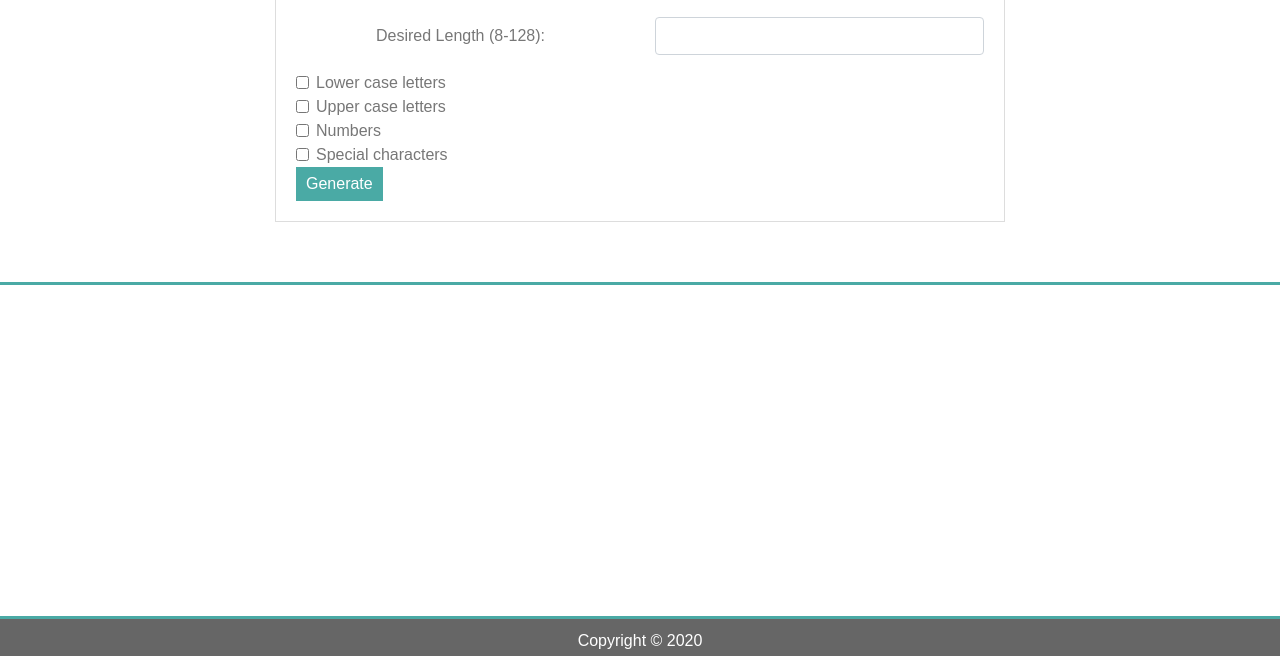
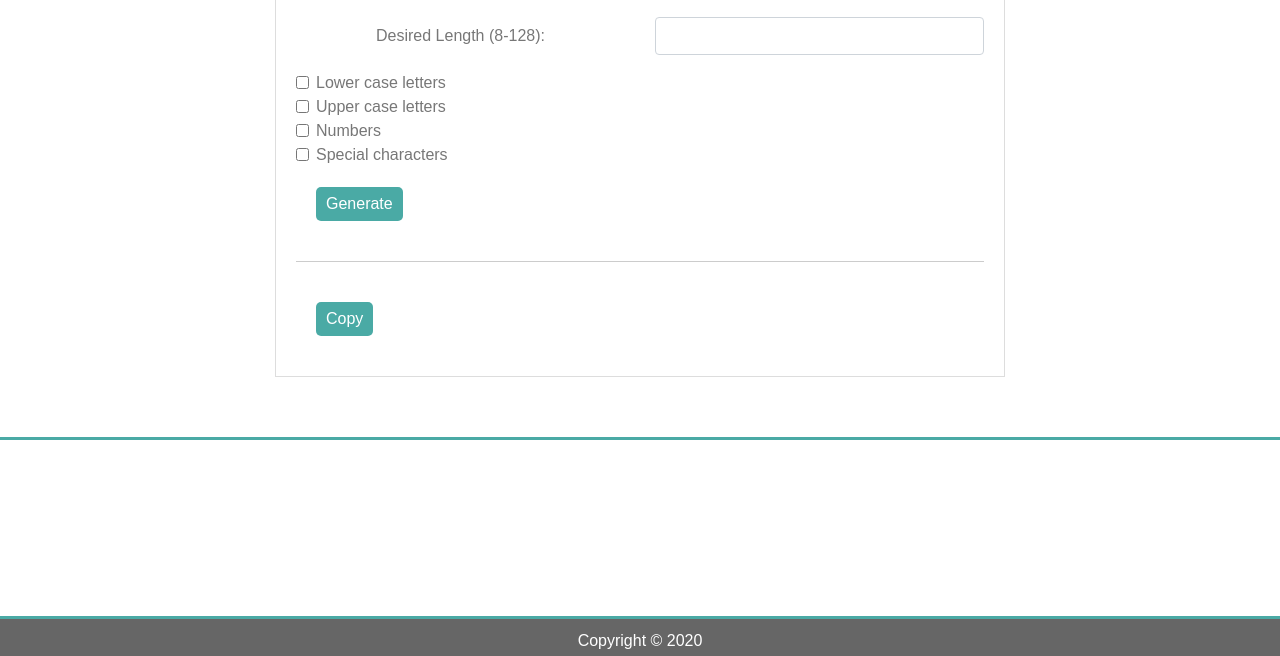
Before and after one commit to yttel/password-generator, a plain HTML site: page index.html in a window 1280 px wide. Shown: the part 144-800 px from the top of the page. Drawn offline with nearby package versions, Linux system fonts and the light colour scheme.

Commit message:
check this

```diff
--- a/index.html
+++ b/index.html
@@ -42,11 +42,11 @@
                 <form class="fullWidth">
 
                   <div class="form-group row">
-                    <label for="inputLength" class="col-sm-6 col-form-label centerText">
+                    <label for="inputLength" class="col-sm-12 col-md-6 col-form-label centerText">
                       Desired Length (8-128):
                     </label>
 
-                    <div class="col-sm-6">
+                    <div class="col-sm-12 col-md-6">
                       <input type="number" class="form-control" id="inputLength" min="8" max="128" placeholder="">
                     </div>
                   </div>
@@ -79,12 +79,29 @@
                     </label>
                   </div>
 
-                  <button class="submit"> <!--disabled until one box is checked-->
+                  <button class="myButton"> <!--only works if at least one button is pressed, use atLeastOne()?-->
                     Generate
                   </button>
                 </form>
 
-              </div> <!--content below heading and line-->
+              </div> <!--form and button-->
+
+              <hr class="dividerLine">
+
+              <div class="contentBox">
+
+                <form class="fullWidth">
+
+                  <!-- text box to dump password with copy button, check bootstrap?-->
+
+                  <button class="myButton">
+                    Copy
+                  </button>
+                </form>
+
+              </div> <!--password and copy button-->
+
+
             </div>  <!--content area-->
           </div>
 
--- a/script.js
+++ b/script.js
@@ -31,7 +31,7 @@ var generateBtn = document.querySelector("#generate");
 //}
 
 
-// function atLeastOneCheckboxIsChecked(){
+// function atLeastOne(){
 //   const checkboxes = Array.from(document.querySelectorAll(".checkbox"));
 //   return checkboxes.reduce((acc, curr) => acc || curr.checked, false);
 // }
--- a/style.css
+++ b/style.css
@@ -13,11 +13,6 @@ written by Letty Bedard */
   .smallScreen{
     width: 100%;
     }
-
-  .imageSizing{
-
-    }
-
   }
 
 body{
@@ -129,11 +124,13 @@ form.fullWidth{
   width: 100%;
 }
 
-button.submit{
+button.myButton{
   background-color: #4aaaa5;
   color: #ffffff;
   border: none;
+  border-radius: 5px;
   padding: 5px 10px;
+  margin: 20px;
 }
 
 footer.footerStyle{
```
